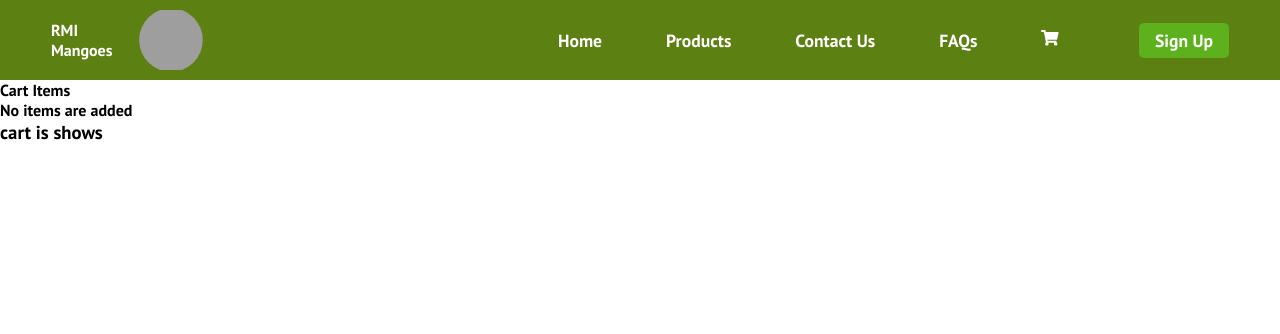
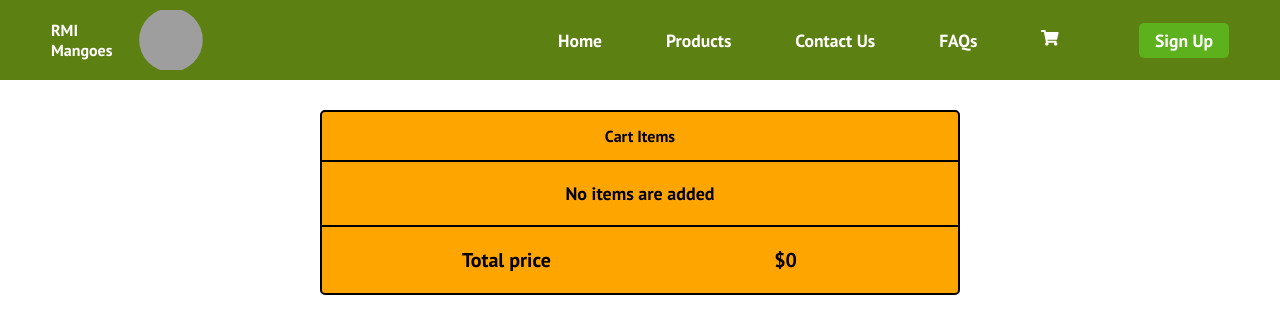
Before and after one commit to w3-80717/rmimango, a React (Create React App) app: page /cart in a window 1280 px wide. Shown: the top 334 px of the page. Built offline with nearby package versions, Linux system fonts and the light colour scheme; grey boxes are pictures that could not be loaded.

Commit message:
cart commpleted

```diff
--- a/src/App.js
+++ b/src/App.js
@@ -1,8 +1,8 @@
-import React, {useState} from "react";
-import data  from "./components/data/Data"
+import React, { useState } from "react";
+import data from "./components/data/Data"
 import "./App.css";
 
-import { BrowserRouter, Route, Routes} from "react-router-dom";
+import { BrowserRouter, Route, Routes } from "react-router-dom";
 import Navbar from "./components/Navbar";
 import Home from "./pages/Home";
 
@@ -15,18 +15,57 @@ import Faqs from "./pages/Faqs";
 //import LoginSignUp from "./components/LoginSignUp";
 
 function App() {
+  // const productItems=
   const [cartItems, setCartItems] = useState([]);
+
+  const handleAddProduct = (product) => {
+    console.log("Helloo add", product)
+    const ProductExist = cartItems.find((item) => item.id === product.id);
+    if (ProductExist) {
+      setCartItems(
+        cartItems.map((item) =>
+          item.id === product.id
+            ? { ...ProductExist, quantity: ProductExist.quantity + 1 }
+            : item
+        ));
+    } else {
+      setCartItems([...cartItems, { ...product, quantity: 1 }]);
+    }
+  }
+
+  const handleRemoveProduct = (product) => {
+    const ProductExist = cartItems.find((item) => item.id === product.id);
+    if (ProductExist.quantity === 1) {
+      setCartItems(cartItems.filter((item) => item.id !== product.id));
+    } else {
+      setCartItems(
+        cartItems.map((item) =>
+          item.id === product.id
+            ? { ...ProductExist, quantity: ProductExist.quantity - 1 }
+            : item
+        )
+      );
+    }
+  };
+  const handleCartClearance = () => {
+    setCartItems([]);
+  };
+
   return (
     <>
       <BrowserRouter>
         <Navbar />
         <Routes>
-          <Route path="/" exact element={<Home />}/>
-          <Route path="/contactus" element={<Contactus/>}/>
-          <Route path="/products" element={<Products productItems={data.productItem} /> } ></Route>          <Route path="/faqs" element={<Faqs/>}></Route>
-          <Route path="/signup" element={<Signup/>}></Route>
+          <Route path="/" exact element={<Home />} />
+          <Route path="/contactus" element={<Contactus />} />
+          <Route path="/products" element={<Products productItems={data.productItem} handleAddProduct={handleAddProduct} />} ></Route>
+          <Route path="/faqs" element={<Faqs />}></Route>
+          <Route path="/signup" element={<Signup />}></Route>
 
-          <Route path="/cart" element={<Cart cartItems={cartItems} />}></Route>
+          <Route path="/cart" element={<Cart cartItems={cartItems}
+          handleAddProduct={handleAddProduct}
+           handleRemoveProduct={handleRemoveProduct}
+           handleCartClearance={handleCartClearance}/>}></Route>
         </Routes>
       </BrowserRouter>
     </>
--- a/src/components/Product.css
+++ b/src/components/Product.css
@@ -51,3 +51,9 @@
     text-transform: uppercase;
     margin: 15px auto;
 }
+.product-add-button:hover{
+    background-color: yellowgreen;
+}
+.product-add-button:active{
+    transform: translateY(2px);
+}
--- a/src/pages/Cart.css
+++ b/src/pages/Cart.css
@@ -0,0 +1,81 @@
+.cart-items{
+    margin: 30px auto;
+    width: 50%;
+    background-color: orange;
+    border: 2px solid black;
+    border-radius: 5px;
+}
+
+.cart-items-header{
+    display: flex;
+    justify-content: space-around;
+    align-items: center;
+    height: 50px;
+    border-bottom: 2px solid black;
+}
+.cart-items-empty{
+    display: flex;
+    justify-content: center;
+    align-items: center;
+    font-size: 18px;
+    font-weight:700;
+    padding-top: 20px;
+    padding-bottom: 20px;
+}
+.cart-items-image{
+    width: 100px;
+    height: auto;
+    border: 2px solid black;
+    margin-right: 10px;
+}
+.cart-items-list{
+    display: flex;
+    align-items: center;
+    padding-top: 20px;
+    padding-left: 20px;
+    padding-bottom: 20px;
+    font-size: 20px;
+    font-weight: 700;
+    margin-left: 5%;
+}
+.cart-items-name,
+.cart-items-function{
+    width: 25%;
+    }
+
+.cart-items-add,
+.cart-items-remove{
+    width: 30px;
+    margin-right: 15px;
+    font-weight: 700;
+    border: none;
+    border-radius: 3px;
+    font-size: 18px;
+    color: white;
+    cursor: pointer;
+}
+.cart-items-add{
+    background-color: red;
+}
+.cart-items-remove{
+    background-color: green;
+}
+.cart-items-add:active{
+    transform: translateX(1.2px);
+}
+.cart-items-remove:active{
+    transform: translateY(1.2px);
+}
+.cart-items-total-price-name{
+    display: flex;
+    padding-top: 20px;
+    padding-bottom: 20px;
+    padding-left: 22%;
+    font-size: 20px;
+    font-weight: 700;
+    border-top: 2px solid black;
+}
+.cart-items-total-price{
+    display: flex;
+    padding-left: 45%;
+}
--- a/src/pages/Cart.js
+++ b/src/pages/Cart.js
@@ -1,8 +1,13 @@
 import React from 'react'
+import "./Cart.css"
 
-const Cart = ({cartItems}) => {
+const Cart = ({ cartItems, handleAddProduct, handleRemoveProduct ,handleCartClearance}) => {
+  console.log("Cart P", cartItems);
+
+  const totalPrice = cartItems.reduce((price, item) => price + item.quantity * item.price, 0)
   return (
     <div className='cart-items'>
+
       <div className='cart-items-header'>Cart Items</div>
 
       {cartItems.length === 0 && (
@@ -14,13 +19,25 @@ const Cart = ({cartItems}) => {
           <div key={item.id} className='cart-items-list'>
             <img
               className='cart-items-image'
-                src= {item.image}
-                alt= {item.name}/>
+              src={item.image}
+              alt={item.name}
+            />
+            <div className='cart-items-name'>{item.name}</div>
+            <div className='cart-items-function'>
+              <button className='cart-items-add' onClick={() => handleAddProduct(item)}>+</button>
+              <button className='cart-items-remove' onClick={() => handleRemoveProduct(item)}>-</button>
+            </div>
+            <div className='cart-items-price'>
+              {item.quantity} * ${item.price}
+            </div>
           </div>
         ))}
       </div>
 
-      <h3> cart is shows</h3>
+      <div className='cart-items-total-price-name'>
+        Total price
+        <div className='cart-items-total-price'> ${totalPrice}</div>
+      </div>
     </div>
   )
 }
--- a/src/pages/Products.js
+++ /dev/null
@@ -1,34 +0,0 @@
-import React from "react";
-import "../components/Product.css"
-//import data  from "./components/data/Data"
-const Products = ({productItems}) => {
-  return (
-    <div className="products">
-    {productItems.map((productItem) => (
-      <div className="card">
-
-        <div>
-      <img
-         className="product-image"
-          src={productItem.image}
-          alt={productItem.name}/>
-      </div>
-
-      <div >
-      <h3 className="product-name">{productItem.name}</h3>
-      </div>
-
-      <div >
-      <h3 className="product-price">{productItem.price}</h3>
-      </div>
-
-      <div>
-        <button className="product-add-button"> Add to Cart</button>
-    </div>
-    </div>
-  ))}
-  </div>
-);
-};
-
-export default Products;
--- /dev/null
+++ b/src/pages/Products.jsx
@@ -0,0 +1,34 @@
+import React from "react";
+import "../components/Product.css"
+//import data  from "./components/data/Data"
+const Products = ({ productItems, handleAddProduct}) => {
+  return (
+    <div className="products">
+      {productItems.map((productItem) => (
+        <div className="card">
+
+          <div>
+            <img
+              className="product-image"
+              src={productItem.image}
+              alt={productItem.name} />
+          </div>
+
+          <div >
+            <h3 className="product-name">{productItem.name}</h3>
+          </div>
+
+          <div >
+            <h3 className="product-price">{productItem.price}</h3>
+          </div>
+
+          <div>
+            <button className="product-add-button" onClick={() => handleAddProduct(productItem)}> Add to Cart</button>
+          </div>
+        </div>
+      ))};
+    </div>
+  );
+};
+
+export default Products;
```
Lines whose indentation alone changed are shown as unchanged.
